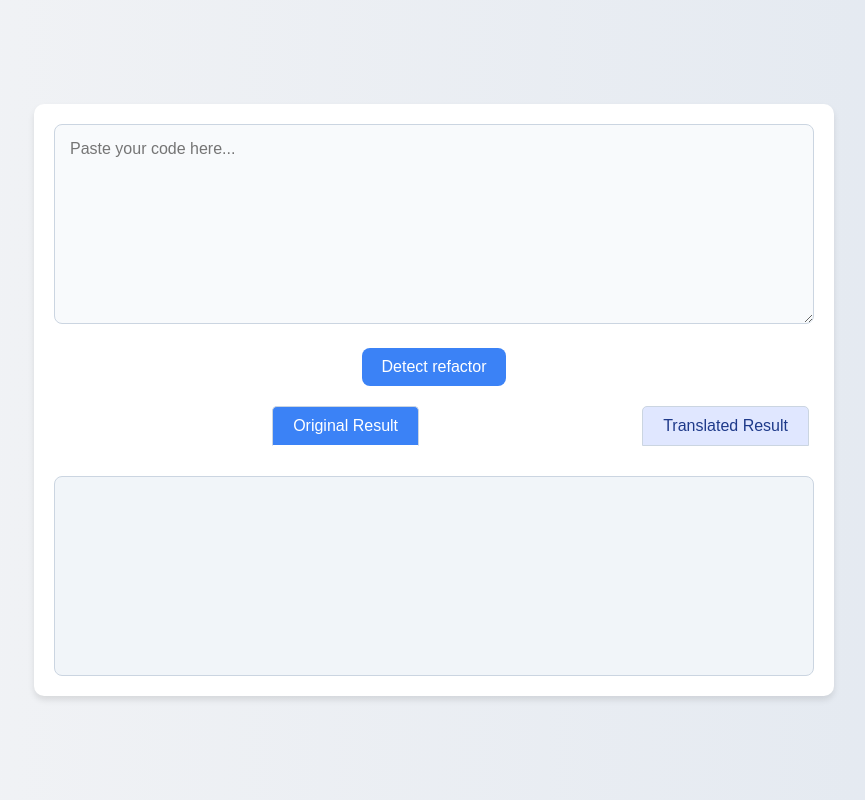
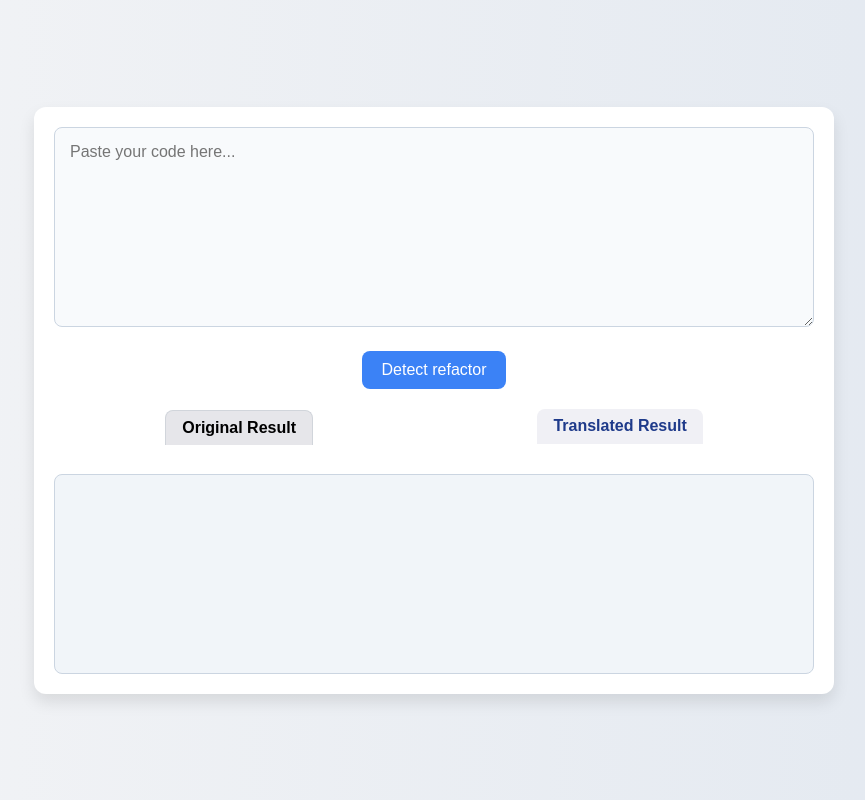
Before and after one commit to proyectosbeta/refactoring-detector-gemini-nano, a plain HTML site: page index.html in a window 1280 px wide. Shown: the whole page, without its empty margins (206-1071 px from the left). Drawn offline with nearby package versions, Linux system fonts and the light colour scheme.

Commit message:
refactor: improve the style

```diff
--- a/assets/css/styles.css
+++ b/assets/css/styles.css
@@ -17,8 +17,8 @@ body {
 
 .container {
     background: #fff;
-    border-radius: 10px;
-    box-shadow: 0 4px 6px rgba(0, 0 , 0, 0.1);
+    border-radius: 12px;
+    box-shadow: 0 8px 16px rgba(0, 0, 0, 0.1);
     padding: 20px;
     max-width: 800px;
     width: 100%;
@@ -73,25 +73,29 @@ button:active {
 
 .tabs {
     display: flex;
-    justify-content: center;
+    justify-content: flex-start;
     margin-bottom: 10px;
+    gap: 2px;
 }
 
 .tab-button {
-    background: #e0e7ff;
-    border: 1px solid #cbd5e1;
-    padding: 10px 20px;
+    background: #f0f0f5;
+    border: none;
+    padding: 8px 16px;
     cursor: pointer;
     transition: background-color 0.3s, color 0.3s;
-    border-radius: 5px 5px 0 0;
-    margin-right: 5px;
+    border-radius: 8px 8px 0 0;
     color: #1e3a8a;
+    font-weight: bold;
 }
 
 .tab-button.active {
-    background: #3b82f6;
-    border-bottom: 1px solid #fff;
-    color: #fff;
+    background: #e6e6ea;
+    border: 1px solid #d1d5db;
+    border-bottom: none;
+    color: #000;
+    position: relative;
+    top: 1px;
 }
 
 .tab-content {
@@ -102,7 +106,7 @@ button:active {
     color: #374151;
     font-size: 14px;
     min-height: 200px;
-    padding: 15px 25px;
+    padding: 15px 30px;
     word-wrap: break-word;
     text-align: left;
     overflow-y: auto;
```
Also changed, not shown: 1 other file.
